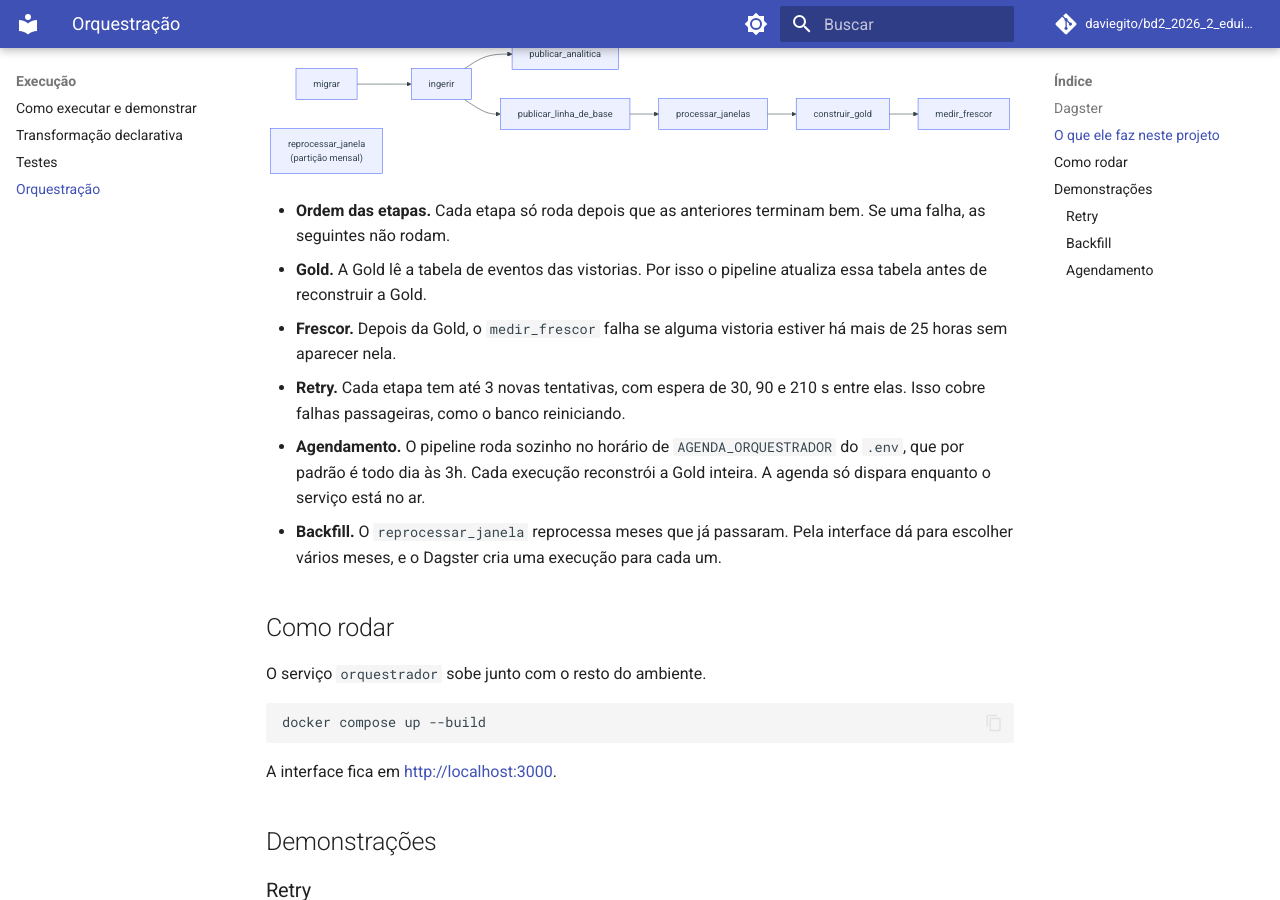
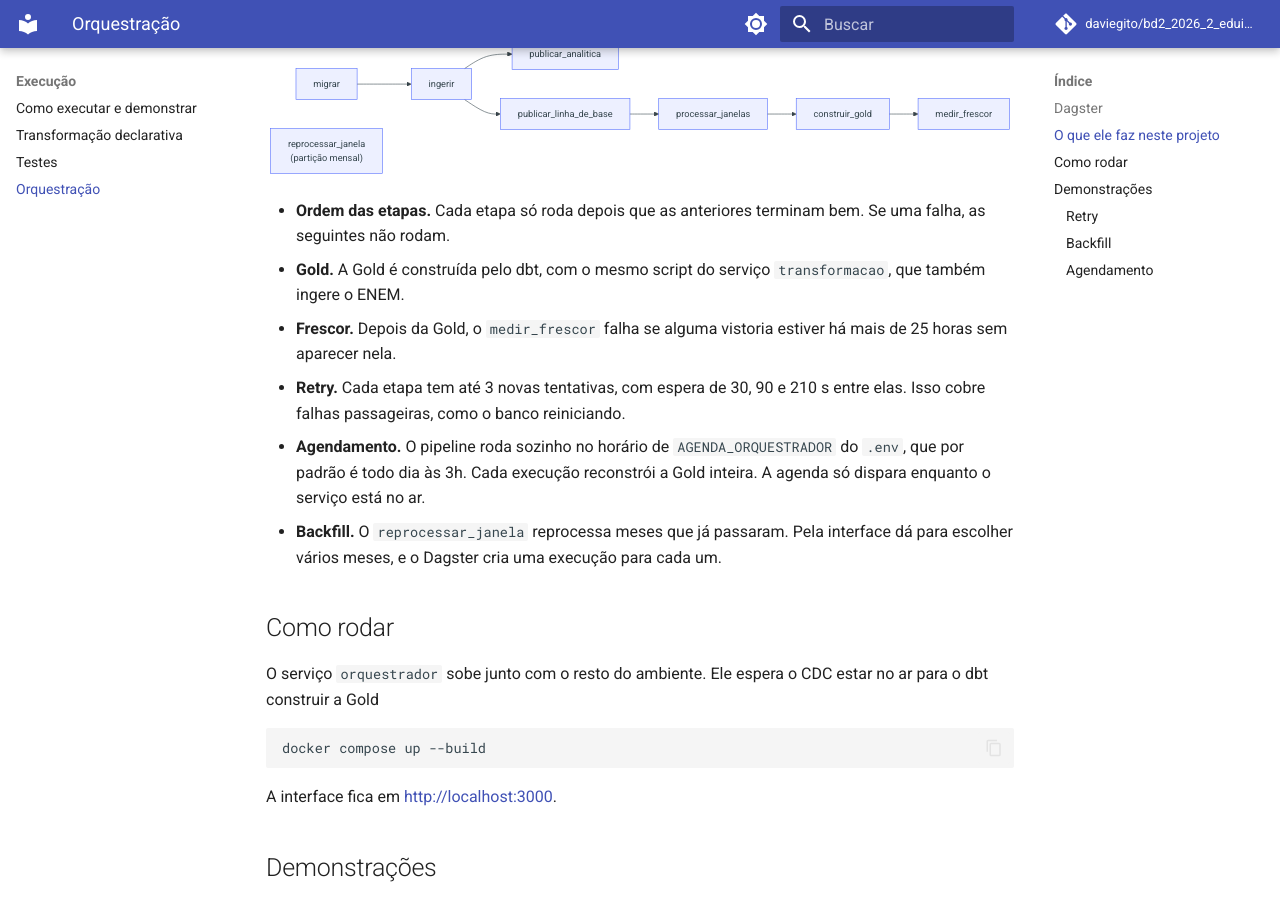
Before and after one commit to daviegito/bd2_2026_2_eduinfra, an MkDocs documentation site: the page built from docs/orquestracao.md, in a window 1280 px wide and 900 px high, scrolled down 480 px. Built offline with MkDocs 1.6.1 and Material for MkDocs 9.7.7, drawn with Linux system fonts in a browser that asks for light colours; comment, search, counter and statistics services are not loaded.

Commit message:
docs(orquestrador): explica a Gold pelo dbt e a espera pelo CDC

````diff
--- a/docs/orquestracao.md
+++ b/docs/orquestracao.md
@@ -26,8 +26,8 @@ flowchart LR
 
 - **Ordem das etapas.** Cada etapa só roda depois que as anteriores terminam
   bem. Se uma falha, as seguintes não rodam.
-- **Gold.** A Gold lê a tabela de eventos das vistorias. Por isso o pipeline
-  atualiza essa tabela antes de reconstruir a Gold.
+- **Gold.** A Gold é construída pelo dbt, com o mesmo script do serviço
+  `transformacao`, que também ingere o ENEM.
 - **Frescor.** Depois da Gold, o `medir_frescor` falha se alguma vistoria
   estiver há mais de 25 horas sem aparecer nela.
 - **Retry.** Cada etapa tem até 3 novas tentativas, com espera de 30, 90 e
@@ -41,7 +41,8 @@ flowchart LR
 
 ## Como rodar
 
-O serviço `orquestrador` sobe junto com o resto do ambiente.
+O serviço `orquestrador` sobe junto com o resto do ambiente. Ele espera o CDC
+estar no ar para o dbt construir a Gold
 
 ```bash
 docker compose up --build
````
